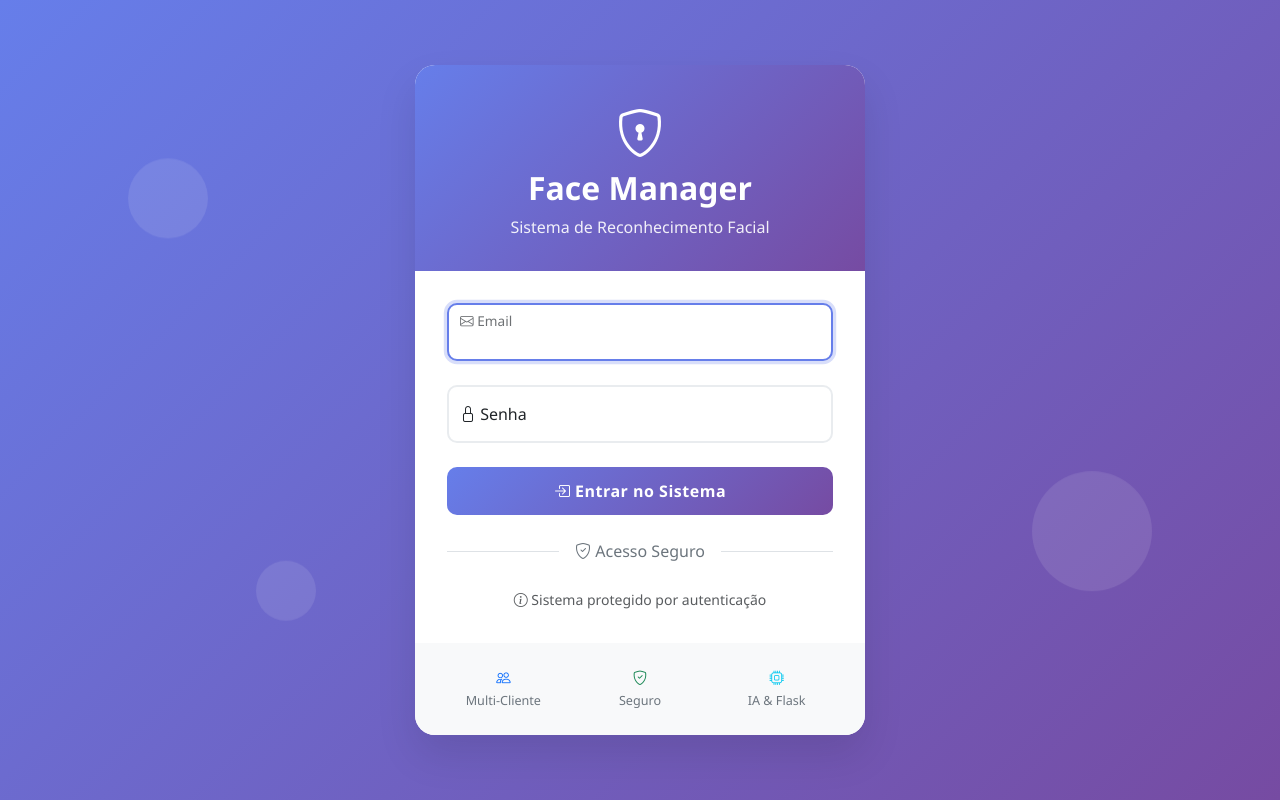
After one commit to Rasantis/Face-manager-frontend, a Flask app: template templates/login.html in a window 1280 px wide. The commit adds this page. Run offline with Flask 3, Linux system fonts and the light colour scheme; the template is opened without the code that fills it, so the values that code supplies are empty; some libraries are stand-ins or nearby versions.

Commit message:
add sistema de login para o front de visão computacional

```diff
--- a/app.py
+++ b/app.py
@@ -1,4 +1,4 @@
-from flask import Flask, render_template, request, redirect, url_for, flash, send_from_directory, jsonify
+from flask import Flask, render_template, request, redirect, url_for, flash, send_from_directory, jsonify, session
 import json
 import os
 import uuid
@@ -6,9 +6,16 @@ import base64
 import shutil
 from werkzeug.utils import secure_filename
 from compreface_client import cadastrar_face, deletar_face
+from functools import wraps
 
 app = Flask(__name__)
-app.secret_key = 'sua_chave_secreta_multi_cliente'
+app.secret_key = 'sua_chave_secreta_multi_cliente_face_manager_2024'
+
+# 🔐 Configurações de Login (Hardcoded)
+LOGIN_CREDENTIALS = {
+    "email": "Rafa25santis@gmail.com",
+    "password": "Rafa2503"
+}
 
 # 📋 Configurações Multi-Cliente
 CLIENTS_FOLDER = "clients"
@@ -79,15 +86,56 @@ def salvar_metadata(cliente, metadata):
         json.dump(metadata, f, indent=2, ensure_ascii=False)
 
 # =====================
+# 🔐 SISTEMA DE AUTENTICAÇÃO
+# =====================
+
+def login_required(f):
+    """Decorator para proteger rotas que requerem login"""
+    @wraps(f)
+    def decorated_function(*args, **kwargs):
+        if 'logged_in' not in session or not session['logged_in']:
+            flash('🔒 Você precisa fazer login para acessar esta página.', 'warning')
+            return redirect(url_for('login'))
+        return f(*args, **kwargs)
+    return decorated_function
+
+# =====================
 # 🌐 ROTAS PRINCIPAIS (WEB)
 # =====================
 
 @app.route("/")
 def home():
-    """Página inicial - redireciona para cliente padrão"""
+    """Página inicial - redireciona para cliente padrão ou login"""
+    if 'logged_in' not in session or not session['logged_in']:
+        return redirect(url_for('login'))
     return redirect(url_for('client_dashboard', cliente=DEFAULT_CLIENT))
 
+@app.route("/login", methods=["GET", "POST"])
+def login():
+    """Tela de login"""
+    if request.method == "POST":
+        email = request.form.get("email")
+        password = request.form.get("password")
+
+        if email == LOGIN_CREDENTIALS["email"] and password == LOGIN_CREDENTIALS["password"]:
+            session['logged_in'] = True
+            session['user_email'] = email
+            flash('✅ Login realizado com sucesso! Bem-vindo ao Face Manager!', 'success')
+            return redirect(url_for('client_dashboard', cliente=DEFAULT_CLIENT))
+        else:
+            flash('❌ Email ou senha incorretos. Tente novamente.', 'error')
+
+    return render_template("login.html")
+
+@app.route("/logout")
+def logout():
+    """Logout do usuário"""
+    session.clear()
+    flash('👋 Logout realizado com sucesso. Até logo!', 'info')
+    return redirect(url_for('login'))
+
 @app.route("/<cliente>/")
+@login_required
 def client_dashboard(cliente):
     """Dashboard principal do cliente"""
     if not validate_client(cliente):
@@ -103,13 +151,15 @@ def client_dashboard(cliente):
             pessoas=metadata,
             cliente_atual=cliente,
             cliente_nome=client_display_name,
-            clientes_disponiveis=AVAILABLE_CLIENTS
+            clientes_disponiveis=AVAILABLE_CLIENTS,
+            session=session
         )
     except Exception as e:
         flash(f'❌ Erro ao carregar dados do cliente: {str(e)}', 'error')
         return redirect(url_for('client_dashboard', cliente=DEFAULT_CLIENT))
 
 @app.route("/<cliente>/cadastrar", methods=["POST"])
+@login_required
 def cadastrar(cliente):
     """Cadastra nova pessoa para o cliente específico"""
     if not validate_client(cliente):
@@ -166,6 +216,7 @@ def cadastrar(cliente):
     return redirect(url_for('client_dashboard', cliente=cliente))
 
 @app.route("/<cliente>/editar/<subject_id>", methods=["POST"])
+@login_required
 def editar(cliente, subject_id):
     """Edita dados de uma pessoa do cliente específico"""
     if not validate_client(cliente):
@@ -194,6 +245,7 @@ def editar(cliente, subject_id):
     return redirect(url_for('client_dashboard', cliente=cliente))
 
 @app.route("/<cliente>/deletar/<subject_id>", methods=["POST"])
+@login_required
 def deletar(cliente, subject_id):
     """Deleta uma pessoa do cliente específico"""
     if not validate_client(cliente):
@@ -237,6 +289,7 @@ def deletar(cliente, subject_id):
     return redirect(url_for('client_dashboard', cliente=cliente))
 
 @app.route("/<cliente>/faces/<filename>")
+@login_required
 def uploaded_file(cliente, filename):
     """Serve as imagens do cliente específico"""
     if not validate_client(cliente):
@@ -246,6 +299,7 @@ def uploaded_file(cliente, filename):
     return send_from_directory(faces_folder, filename)
 
 @app.route("/trocar_cliente", methods=["POST"])
+@login_required
 def trocar_cliente():
     """Troca de cliente via dropdown"""
     novo_cliente = request.form.get("cliente", DEFAULT_CLIENT)
--- /dev/null
+++ b/templates/login.html
@@ -0,0 +1,296 @@
+<!DOCTYPE html>
+<html lang="pt-BR">
+<head>
+    <meta charset="UTF-8">
+    <meta name="viewport" content="width=device-width, initial-scale=1.0">
+    <title>🔐 Login - Face Manager</title>
+    <link href="https://cdn.jsdelivr.net/npm/bootstrap@5.3.0/dist/css/bootstrap.min.css" rel="stylesheet">
+    <link href="https://cdn.jsdelivr.net/npm/bootstrap-icons@1.7.2/font/bootstrap-icons.css" rel="stylesheet">
+    <style>
+        body {
+            background: linear-gradient(135deg, #667eea 0%, #764ba2 100%);
+            min-height: 100vh;
+            display: flex;
+            align-items: center;
+            justify-content: center;
+            font-family: 'Segoe UI', Tahoma, Geneva, Verdana, sans-serif;
+        }
+
+        .login-container {
+            background: white;
+            border-radius: 20px;
+            box-shadow: 0 20px 40px rgba(0, 0, 0, 0.1);
+            overflow: hidden;
+            max-width: 450px;
+            width: 100%;
+            margin: 20px;
+            animation: slideUp 0.6s ease-out;
+        }
+
+        @keyframes slideUp {
+            from {
+                opacity: 0;
+                transform: translateY(30px);
+            }
+            to {
+                opacity: 1;
+                transform: translateY(0);
+            }
+        }
+
+        .login-header {
+            background: linear-gradient(135deg, #667eea 0%, #764ba2 100%);
+            color: white;
+            padding: 2rem;
+            text-align: center;
+        }
+
+        .login-header h1 {
+            font-size: 2rem;
+            font-weight: 600;
+            margin-bottom: 0.5rem;
+        }
+
+        .login-header p {
+            opacity: 0.9;
+            margin-bottom: 0;
+        }
+
+        .login-body {
+            padding: 2rem;
+        }
+
+        .form-floating {
+            margin-bottom: 1.5rem;
+        }
+
+        .form-floating > .form-control {
+            border: 2px solid #e9ecef;
+            border-radius: 10px;
+            transition: all 0.3s ease;
+        }
+
+        .form-floating > .form-control:focus {
+            border-color: #667eea;
+            box-shadow: 0 0 0 0.2rem rgba(102, 126, 234, 0.25);
+        }
+
+        .btn-login {
+            background: linear-gradient(135deg, #667eea 0%, #764ba2 100%);
+            border: none;
+            border-radius: 10px;
+            padding: 12px;
+            font-weight: 600;
+            letter-spacing: 0.5px;
+            transition: transform 0.2s ease;
+            width: 100%;
+        }
+
+        .btn-login:hover {
+            background: linear-gradient(135deg, #5a6fd8 0%, #6a4190 100%);
+            transform: translateY(-2px);
+        }
+
+        .divider {
+            text-align: center;
+            margin: 1.5rem 0;
+            position: relative;
+            color: #6c757d;
+        }
+
+        .divider::before {
+            content: '';
+            position: absolute;
+            top: 50%;
+            left: 0;
+            right: 0;
+            height: 1px;
+            background: #dee2e6;
+            z-index: 1;
+        }
+
+        .divider span {
+            background: white;
+            padding: 0 1rem;
+            position: relative;
+            z-index: 2;
+        }
+
+        .login-footer {
+            background: #f8f9fa;
+            padding: 1.5rem 2rem;
+            text-align: center;
+            color: #6c757d;
+            font-size: 0.9rem;
+        }
+
+        .floating-shapes {
+            position: fixed;
+            top: 0;
+            left: 0;
+            width: 100%;
+            height: 100%;
+            pointer-events: none;
+            z-index: -1;
+        }
+
+        .shape {
+            position: absolute;
+            background: rgba(255, 255, 255, 0.1);
+            border-radius: 50%;
+            animation: float 6s ease-in-out infinite;
+        }
+
+        .shape:nth-child(1) {
+            width: 80px;
+            height: 80px;
+            top: 20%;
+            left: 10%;
+            animation-delay: 0s;
+        }
+
+        .shape:nth-child(2) {
+            width: 120px;
+            height: 120px;
+            top: 60%;
+            right: 10%;
+            animation-delay: 2s;
+        }
+
+        .shape:nth-child(3) {
+            width: 60px;
+            height: 60px;
+            bottom: 20%;
+            left: 20%;
+            animation-delay: 4s;
+        }
+
+        @keyframes float {
+            0%, 100% {
+                transform: translateY(0px);
+            }
+            50% {
+                transform: translateY(-20px);
+            }
+        }
+
+        .pulse-icon {
+            animation: pulse 2s infinite;
+        }
+
+        @keyframes pulse {
+            0% {
+                transform: scale(1);
+            }
+            50% {
+                transform: scale(1.1);
+            }
+            100% {
+                transform: scale(1);
+            }
+        }
+    </style>
+</head>
+<body>
+    <!-- Formas Flutuantes Decorativas -->
+    <div class="floating-shapes">
+        <div class="shape"></div>
+        <div class="shape"></div>
+        <div class="shape"></div>
+    </div>
+
+    <div class="login-container">
+        <!-- Header -->
+        <div class="login-header">
+            <i class="bi bi-shield-lock pulse-icon" style="font-size: 3rem; margin-bottom: 1rem;"></i>
+            <h1>Face Manager</h1>
+            <p>Sistema de Reconhecimento Facial</p>
+        </div>
+
+        <!-- Mensagens Flash -->
+        {% with messages = get_flashed_messages(with_categories=true) %}
+            {% if messages %}
+                <div class="px-3 pt-3">
+                    {% for category, message in messages %}
+                        <div class="alert alert-{{ 'success' if category == 'success' else 'danger' if category == 'error' else category }} alert-dismissible fade show" role="alert">
+                            {{ message }}
+                            <button type="button" class="btn-close" data-bs-dismiss="alert"></button>
+                        </div>
+                    {% endfor %}
+                </div>
+            {% endif %}
+        {% endwith %}
+
+        <!-- Formulário de Login -->
+        <div class="login-body">
+            <form method="POST" action="{{ url_for('login') }}">
+                <div class="form-floating">
+                    <input type="email" class="form-control" id="email" name="email" placeholder="nome@email.com" required autofocus>
+                    <label for="email"><i class="bi bi-envelope"></i> Email</label>
+                </div>
+
+                <div class="form-floating">
+                    <input type="password" class="form-control" id="password" name="password" placeholder="Senha" required>
+                    <label for="password"><i class="bi bi-lock"></i> Senha</label>
+                </div>
+
+                <button type="submit" class="btn btn-primary btn-login">
+                    <i class="bi bi-box-arrow-in-right"></i> Entrar no Sistema
+                </button>
+            </form>
+
+            <div class="divider">
+                <span><i class="bi bi-shield-check"></i> Acesso Seguro</span>
+            </div>
+
+            <div class="text-center">
+                <small class="text-muted">
+                    <i class="bi bi-info-circle"></i>
+                    Sistema protegido por autenticação
+                </small>
+            </div>
+        </div>
+
+        <!-- Footer -->
+        <div class="login-footer">
+            <div class="row text-center">
+                <div class="col-4">
+                    <i class="bi bi-people text-primary"></i>
+                    <br><small>Multi-Cliente</small>
+                </div>
+                <div class="col-4">
+                    <i class="bi bi-shield-check text-success"></i>
+                    <br><small>Seguro</small>
+                </div>
+                <div class="col-4">
+                    <i class="bi bi-cpu text-info"></i>
+                    <br><small>IA & Flask</small>
+                </div>
+            </div>
+        </div>
+    </div>
+
+    <script src="https://cdn.jsdelivr.net/npm/bootstrap@5.3.0/dist/js/bootstrap.bundle.min.js"></script>
+
+    <script>
+        // Auto-focus no primeiro campo vazio
+        document.addEventListener('DOMContentLoaded', function() {
+            const emailInput = document.getElementById('email');
+            const passwordInput = document.getElementById('password');
+
+            if (!emailInput.value) {
+                emailInput.focus();
+            } else if (!passwordInput.value) {
+                passwordInput.focus();
+            }
+        });
+
+        // Feedback visual ao submeter
+        document.querySelector('form').addEventListener('submit', function() {
+            const submitBtn = document.querySelector('.btn-login');
+            submitBtn.innerHTML = '<i class="bi bi-hourglass-split"></i> Verificando...';
+            submitBtn.disabled = true;
+        });
+    </script>
+</body>
+</html>
```
Also changed, not shown: templates/index.html (+13 -1 lines).
